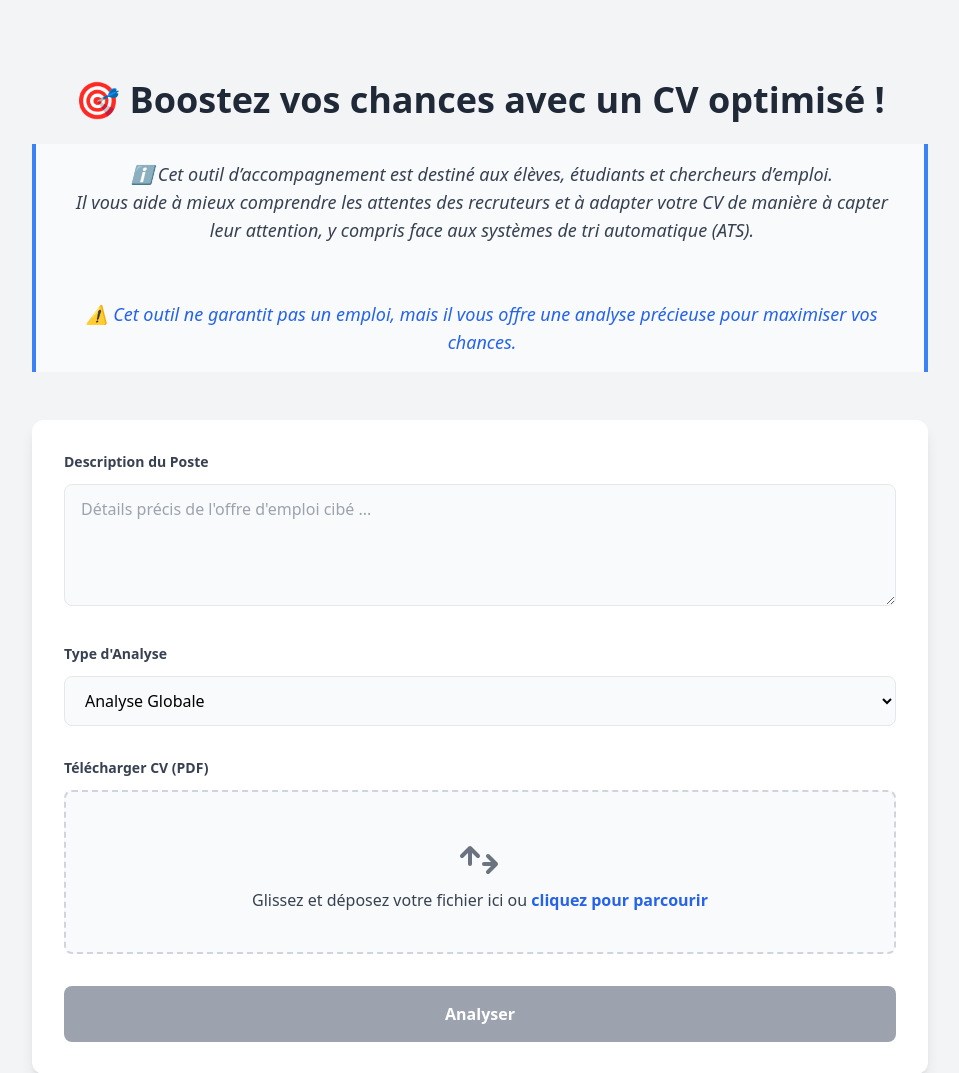
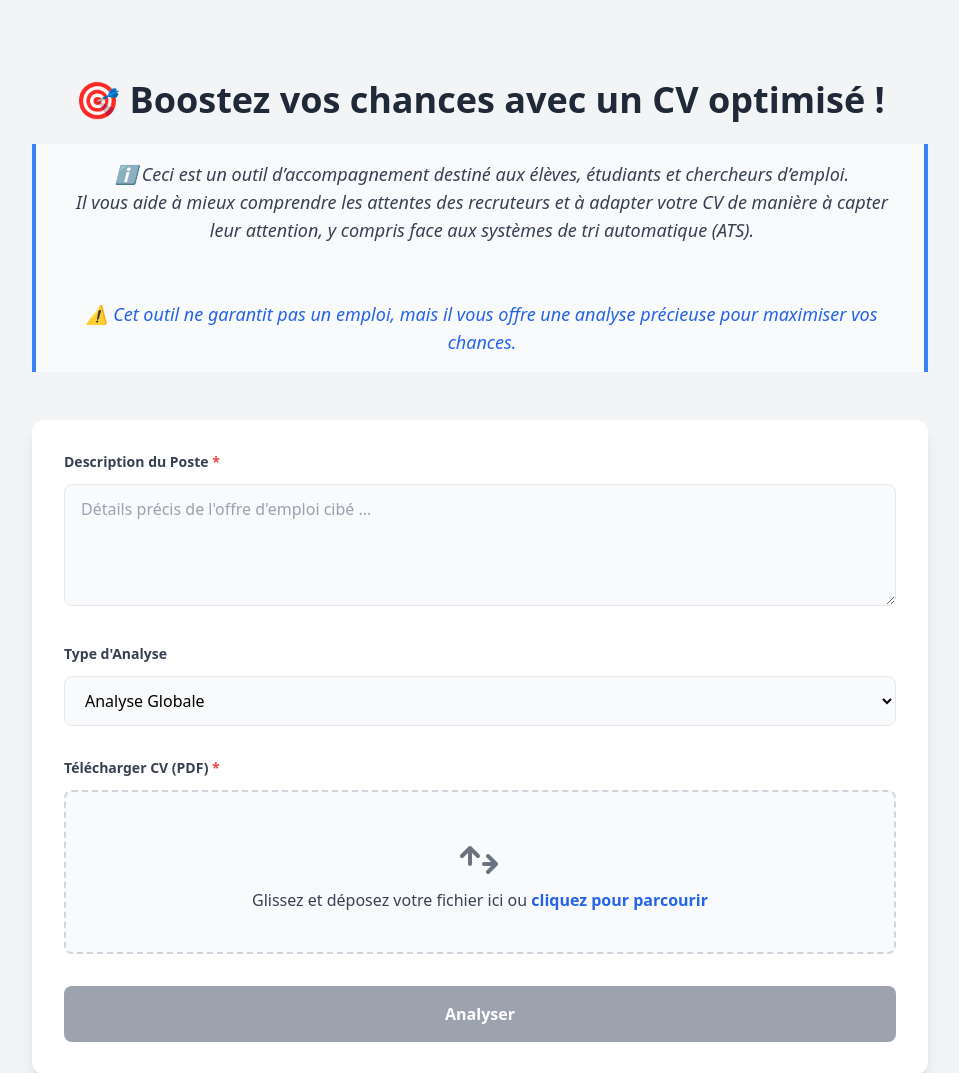
Before and after one commit to tokosel/cvanalyzer, a Flask app: page / in a window 1280 px wide. Shown: the top 1073 px of the page, without its empty margins (160-1119 px from the left). Run offline with Flask 3, Linux system fonts and the light colour scheme; some libraries are stand-ins or nearby versions.

Commit message:
Optimisation de l'UI

```diff
--- a/templates/index.html
+++ b/templates/index.html
@@ -17,7 +17,7 @@
 
             <blockquote class="relative bg-gray-50 text-gray-700 text-lg italic px-6 py-4 mt-6 border-l-4 border-blue-500">
                 <p>
-                     ℹ️ Cet outil d’accompagnement est destiné aux élèves, étudiants et chercheurs d’emploi. <br>
+                     ℹ️ Ceci est un outil d’accompagnement destiné aux élèves, étudiants et chercheurs d’emploi. <br>
                     Il vous aide à mieux comprendre les attentes des recruteurs et à adapter votre CV de manière à capter leur attention,
                     y compris face aux systèmes de tri automatique (ATS). <br> <br> <br>
                     <span class="text-blue-600 "> ⚠️ Cet outil ne garantit pas un emploi,
@@ -34,7 +34,7 @@
             <!-- Description du poste -->
             <div class="mb-8">
                 <label class="block text-gray-700 text-sm font-bold mb-3">
-                    Description du Poste
+                    Description du Poste <span class="text-red-500">*</span>
                 </label>
                 <textarea
                     v-model="jobDescription"
@@ -60,7 +60,7 @@
             <!-- Section Upload CV améliorée -->
             <div class="mb-8">
                 <label class="block text-gray-700 text-sm font-bold mb-3">
-                    Télécharger CV (PDF)
+                    Télécharger CV (PDF) <span class="text-red-500">*</span>
                 </label>
                 <div
                     @dragover.prevent="dragging = true"
```
